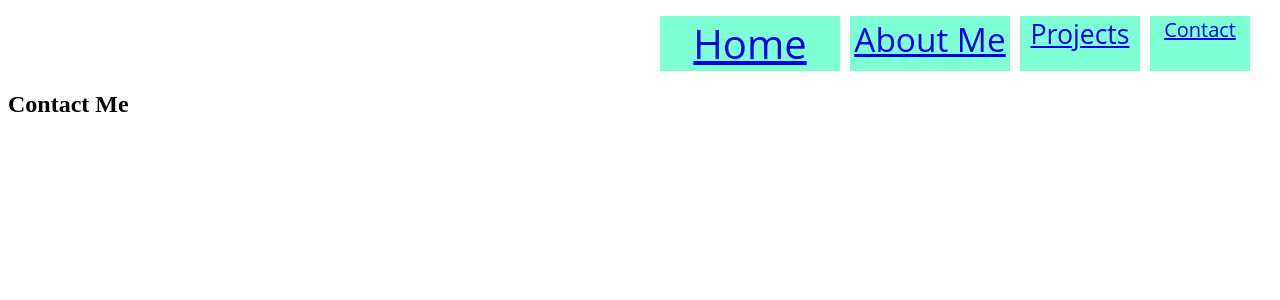
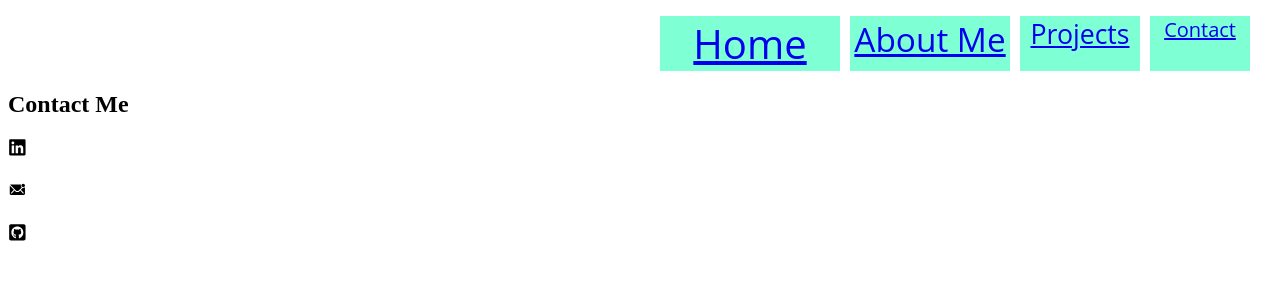
Before and after one commit to AdamOlsson/Portfolio, a React (Create React App) app: page /contact in a window 1280 px wide. Shown: the top 300 px of the page. Built offline with nearby package versions, Linux system fonts and the light colour scheme; a web font is replaced by a local one.

Commit message:
Added social icons

```diff
--- a/package.json
+++ b/package.json
@@ -3,8 +3,10 @@
   "version": "0.1.0",
   "private": true,
   "dependencies": {
+    "nodemon": "^1.18.4",
     "react": "^16.3.2",
     "react-dom": "^16.3.2",
+    "react-icons": "^3.0.5",
     "react-responsive-carousel": "^3.1.37",
     "react-router-dom": "^4.2.2",
     "react-scripts": "1.1.4"
--- a/src/components/main-contents/Contact.js
+++ b/src/components/main-contents/Contact.js
@@ -1,4 +1,6 @@
 import React, { Component } from 'react';
+import { FaLinkedin, FaGithubSquare} from 'react-icons/fa';
+import { IoIosMailUnread } from 'react-icons/io';
 import '../../App.css';
 
 
@@ -7,6 +9,9 @@ export default class Contact extends Component {
         return(
             <div className="page-header">
                 <h2>Contact Me</h2>
+                <h3><FaLinkedin /></h3>
+                <h3><IoIosMailUnread /></h3>
+                <h3><FaGithubSquare /></h3>
             </div>
         );
     }
```
Also changed, not shown: 1 other file (tests, documents, lock files or other folders).
